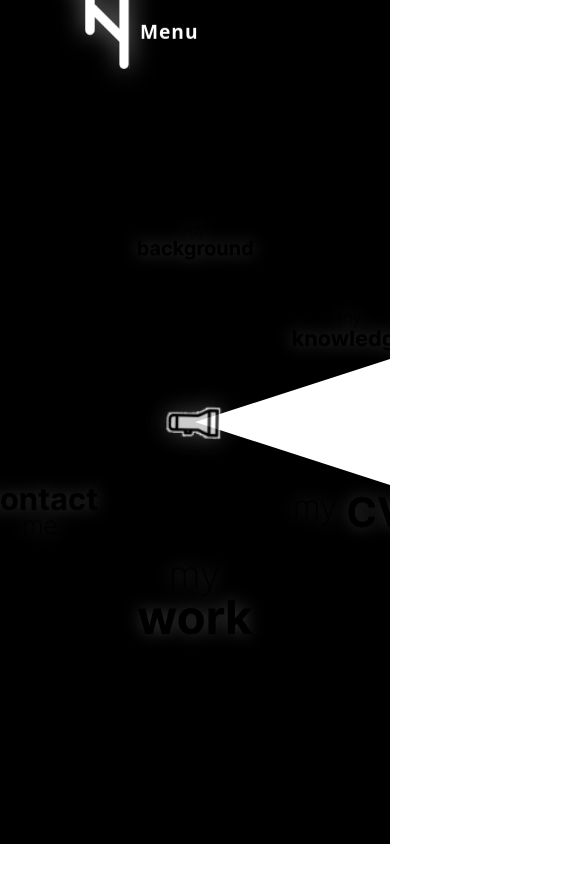
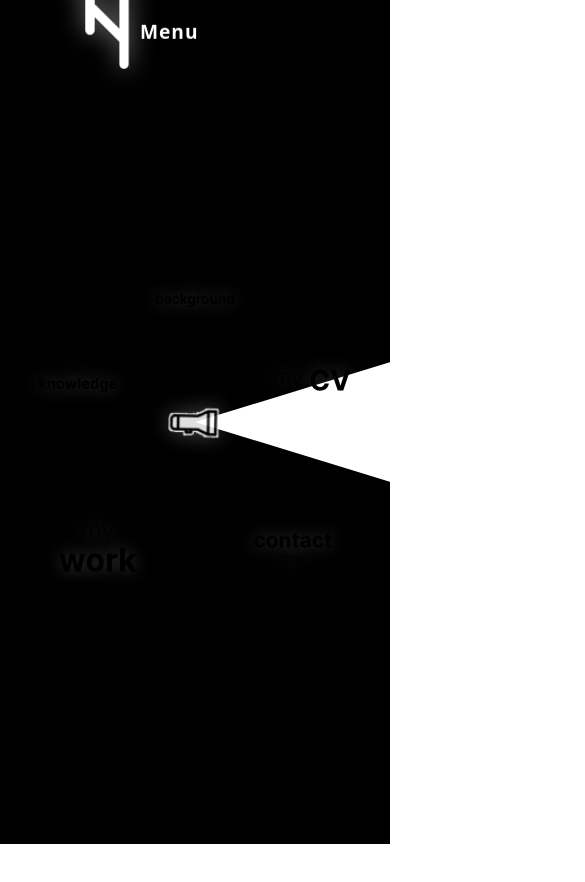
Before and after one commit to Ehsantagh/ehsan-r, a React (Vite) app: page /torch in a window 390 px wide. Shown: the top 882 px of the page, 585 px wide, since content can reach past the window. Built offline with nearby package versions, Linux system fonts and the light colour scheme.

Commit message:
torch layout on the mobile is better now, still needs work though

```diff
--- a/src/styles/torch.css
+++ b/src/styles/torch.css
@@ -138,8 +138,23 @@
 }
 
 @media (max-width: 480px) {
+  .torch-page {
+    padding: 0;
+    height: 100vh;
+    overflow: visible;
+  }
+
   .torch-container {
-    max-width: 400px;
+    max-width: 100%;
+    width: 100%;
+    height: 100%;
+    aspect-ratio: auto;
+    overflow: visible;
+  }
+
+  .torch-triangle {
+    width: 300vmax;
+    height: 300vmax;
   }
 
   .torch-image {
@@ -148,6 +163,32 @@
   }
 
   .small-image-item {
-    width: 32%;
+    width: 20%;
+  }
+
+  /* Circular layout around center torch image on mobile */
+  .small-image-item:nth-child(1) {
+    top: 35%;
+    left: 50%;
+  }
+
+  .small-image-item:nth-child(2) {
+    top: 45%;
+    left: 20%;
+  }
+
+  .small-image-item:nth-child(3) {
+    top: 45%;
+    left: 80%;
+  }
+
+  .small-image-item:nth-child(4) {
+    top: 65%;
+    left: 25%;
+  }
+
+  .small-image-item:nth-child(5) {
+    top: 65%;
+    left: 75%;
   }
 }
```
